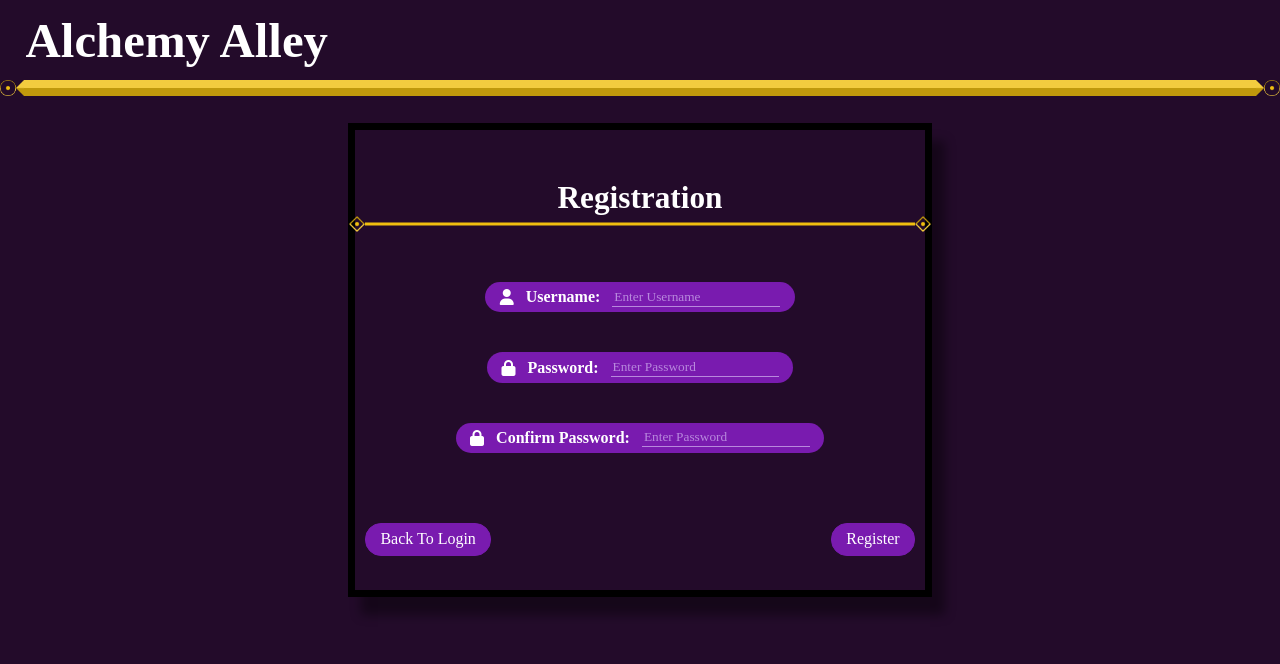
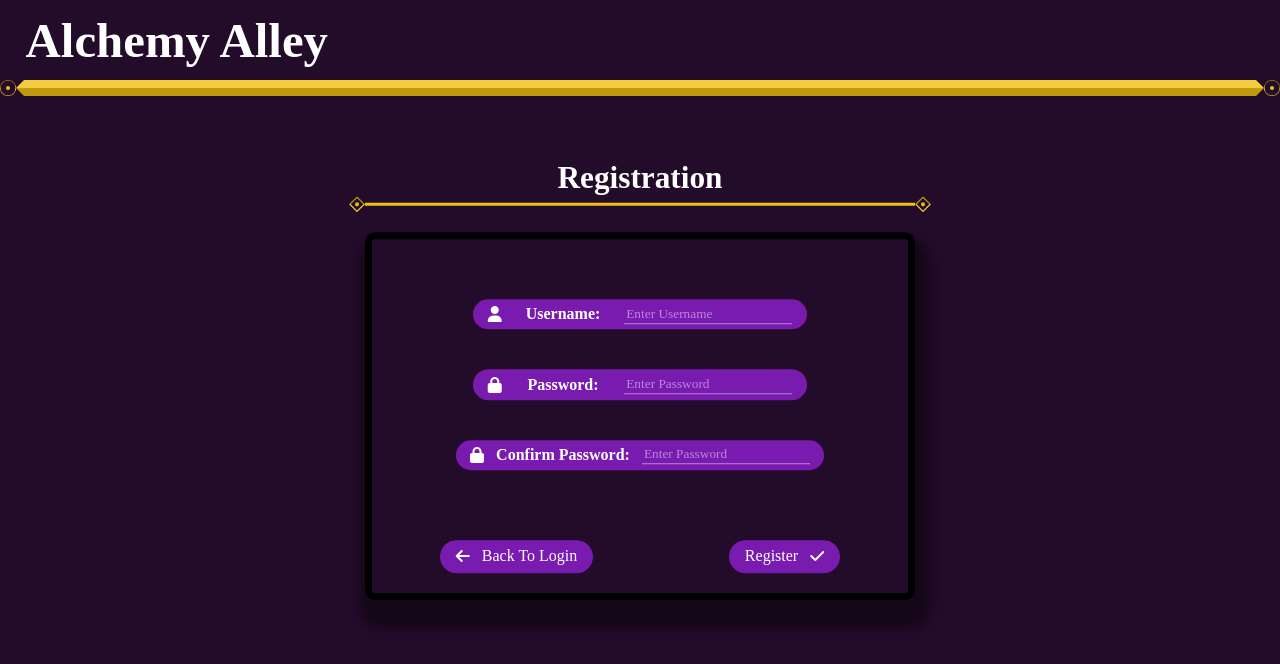
Before and after one commit to Anti5893/Swen261-Project-Alchemy-Alley, an Angular app in the folder estore-ui/: page /register in a window 1280 px wide. Shown: the top 664 px of the page. Built offline with nearby package versions, Linux system fonts and the light colour scheme; a web font is replaced by a local one.

Commit message:
refactoring styling

```diff
--- a/estore-ui/src/app/login/login.component.css
+++ b/estore-ui/src/app/login/login.component.css
@@ -1,5 +1,4 @@
 .login-box{
-    border: 7px solid;
     position: absolute;
     top: 45%;
     left: 50%;
@@ -7,18 +6,18 @@
     padding: 10px;
     text-align: center;
     padding-top: 50px;
-    box-shadow: 13px 18px 10px rgb(0 0 0 / 0.4);
     width: 400px;;
 }
 .login-buttons{
     padding: 10px;
     display: flex;
     justify-content:center;
-    margin-top: 50px
+    margin-top: 50px;
+    justify-content: space-around;
+    display: flex;
+    margin-bottom: 10px;
 }
-.login-button{
-    margin-right: 45%;
-}
+
 
 .heading{
     display: flex;
@@ -34,9 +33,18 @@
     text-align: center;
     display: flex;
     flex-direction: column;
+    margin-top: 20px;
 }
 
 .input{
-    margin-top: 30px;
+    min-width: 59%;
+    justify-content:flex-start;
+    margin-bottom: 40px;
+}
 
+.login-elements{
+    padding-top: 50px;
+    border: 7px solid;
+    border-radius: 10px;
+    box-shadow: 5px 18px 10px 10px rgb(0 0 0 / 0.4);
 }
--- a/estore-ui/src/app/login/login.component.html
+++ b/estore-ui/src/app/login/login.component.html
@@ -4,6 +4,7 @@
         <h3>Login</h3>
         <div class="underline"></div>
       </div>
+      <div class = "login-elements">
         <div class = "login-fields">
             <div class="input">
                 <i class="fa-solid fa-user"></i>
@@ -18,13 +19,12 @@
         </div>
         <div class = "login-buttons">
             <div class = "login-button">
-            <button class = "button"(click)="onClick(username,password)">Login</button>
+                <button class = "button"(click)="onClick(username,password)">Login<i class="fa-solid fa-door-open"></i></button>
             </div>
             <div class = "register-button">
-            <button class = "button" routerLink="/register">Register</button>
+                <button class = "button" routerLink="/register">Register<i class="fa-solid fa-arrow-right"></i></button>
             </div>
         </div>
-
         <p *ngIf="showErrorMesssage()">Incorrect Username or Password</p>
-
       </div>
+</div>
--- a/estore-ui/src/app/register/register.component.css
+++ b/estore-ui/src/app/register/register.component.css
@@ -1,5 +1,4 @@
 .register-box{
-    border: 7px solid;
     position: absolute;
     top: 45%;
     left: 50%;
@@ -7,7 +6,6 @@
     padding: 10px;
     text-align: center;
     padding-top: 50px;
-    box-shadow: 13px 18px 10px rgb(0 0 0 / 0.4);
     min-width: 550px;
     min-height:400px;
 }
@@ -20,21 +18,25 @@
     margin-bottom: 20px;
 }
 
-.register-input{
-    max-width: 400px;
-    margin-bottom: 35px;
+.input{
+    min-width: 59%;
+    justify-content:flex-start;
+    margin-bottom: 40px;
 }
 
 .register-buttons{
-    justify-content: space-between;
+    justify-content: space-around;
     display: flex;
     margin-bottom: 20px;
 }
 
-.input{
-    margin-bottom: 40px;
+.heading{
+    margin-bottom: 20px
 }
 
-.heading{
-    margin-bottom: 40px;
+.register-elements{
+    padding-top: 50px;
+    border: 7px solid;
+    border-radius: 10px;
+    box-shadow: 5px 18px 10px 10px rgb(0 0 0 / 0.4);
 }
--- a/estore-ui/src/app/register/register.component.html
+++ b/estore-ui/src/app/register/register.component.html
@@ -3,29 +3,32 @@
         <h3>Registration</h3>
         <div class="underline"></div>
       </div>
+      <div class = register-elements>
         <div class = "register-fields">
             <div class="input">
                 <i class="fa-solid fa-user"></i>
-            Username:
+                <P>Username:</P>
                 <input type="text" placeholder="Enter Username" [(ngModel)] = 'username' >
                 </div>
             <div class="input">
                 <i class="fa-solid fa-lock"></i>
-            Password:
+                <p>Password:</p>
                 <input type="password" placeholder="Enter Password" [(ngModel)] = 'password'>
               </div>
             <div class="input">
                 <i class="fa-solid fa-lock"></i>
-            Confirm Password:
+                <p>Confirm Password:</p>
                 <input type="password" placeholder="Enter Password" [(ngModel)] = 'passwordConfirm'>
             </div>
         </div>
         <div class = "register-buttons">
-        <button class = "button" [routerLink]="'/login'">Back To Login</button>
-        <button class = "button" (click) = "registerOnClick(username,password)">Register</button>
+            <button class = "button" [routerLink]="'/login'"><i class="fa-solid fa-arrow-left"></i>Back To Login</button>
+            <button class = "button" (click) = "registerOnClick(username,password)">Register<i class="fa-solid fa-check"></i></button>
         </div>
         <p *ngIf="showErrorMessage">User Already Exists</p>
         <p *ngIf="showPasswordsDontMatch()">Passwords Don't Match</p>
         <p *ngIf="isStrongPassword() != true && password != ''">Password Must Contain At Least 8 Letters, 1 Uppercase, 1 Digit, 1 Symbol</p>
     </div>
+      </div>
+
 <router-outlet></router-outlet>
--- a/estore-ui/src/app/register/register.component.ts
+++ b/estore-ui/src/app/register/register.component.ts
@@ -3,7 +3,7 @@ import { Router } from '@angular/router';
 
 import { User } from '../user';
 import { UserService } from '../user.service';
-import { NONE_TYPE } from '@angular/compiler';
+
 
 @Component({
   selector: 'app-register',
--- a/estore-ui/src/styles.css
+++ b/estore-ui/src/styles.css
@@ -491,6 +491,10 @@ img {
 	color: var(--secondary);
 }
 
+.input > p{
+	flex-grow: 1;
+}
+
 /* ToolTip */
 
 *[tooltip] {
```
Also changed, not shown: 1 other file (tests, documents, lock files or other folders). Lines whose indentation alone changed are shown as unchanged.
